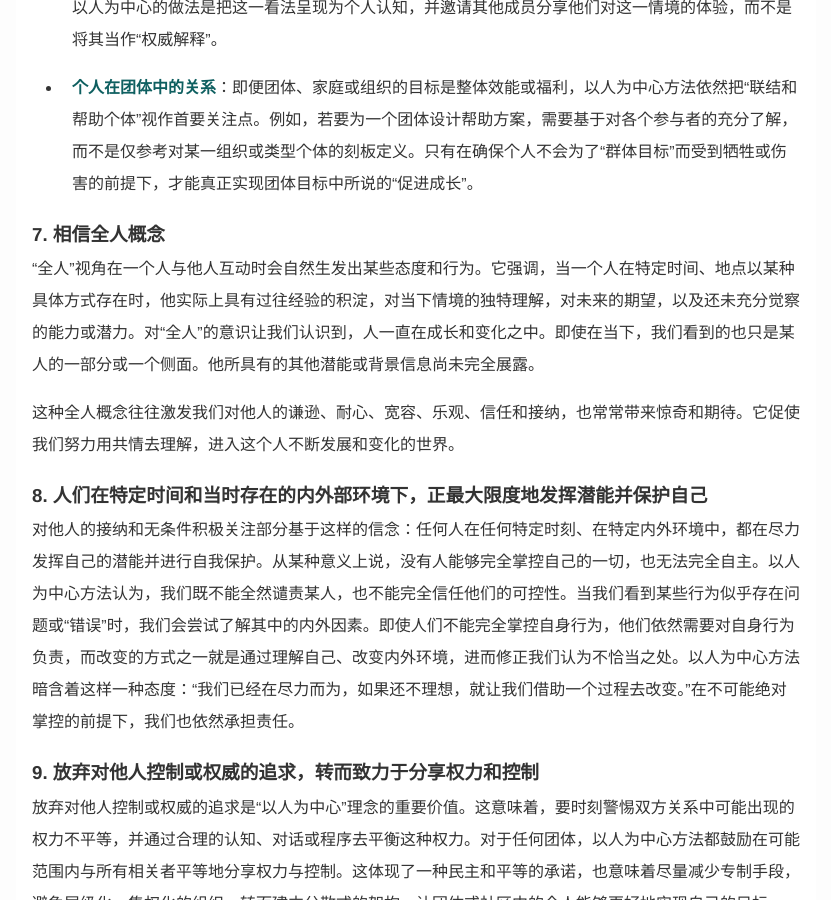
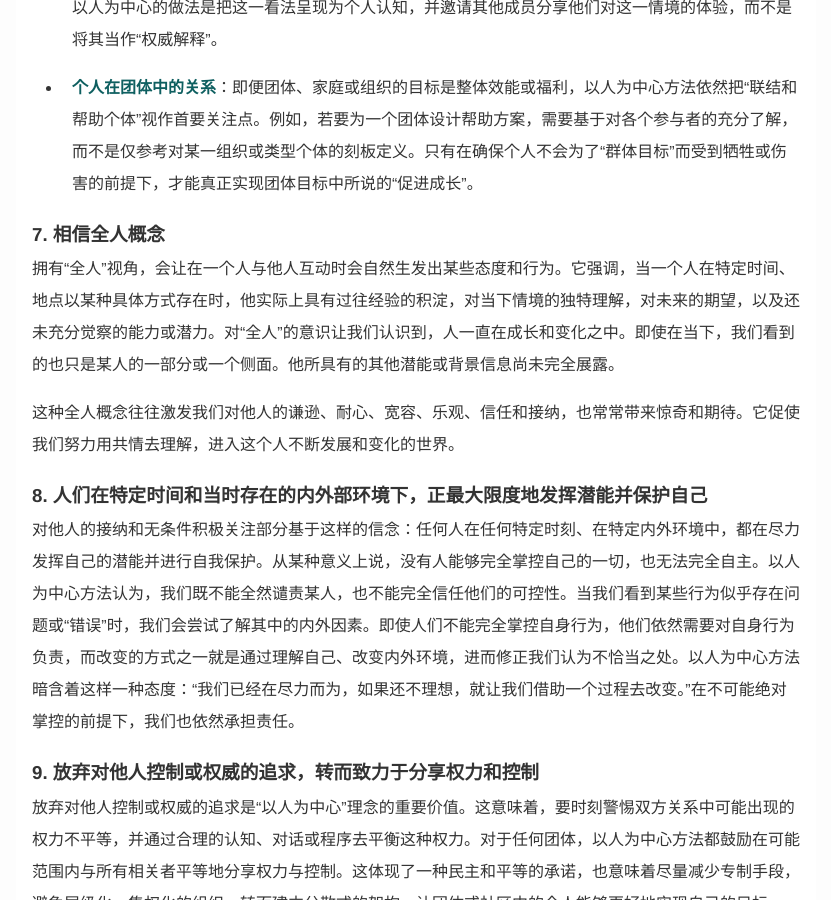
Before and after one commit to YeeLiu611/YeeLiu611, a Jekyll site: the page built from _blog_zh/2025-03-03-core_values.md, in a window 1280 px wide and 900 px high, scrolled down 2894 px. Shown: the whole window, without its empty margins (224-1055 px from the left). Built offline with Jekyll 4.4.1, drawn with Linux system fonts in a browser that asks for light colours; a script that is not in the unit is left out.

Commit message:
Update 博客文章（中文） “2025-03-03-core_values”

```diff
--- a/_blog_zh/2025-03-03-core_values.md
+++ b/_blog_zh/2025-03-03-core_values.md
@@ -93,7 +93,7 @@ _引用：Bozarth, J. D. & Bradley, B. T. (1986). The Core Values of the Person-
 
 ### 7. 相信全人概念
 
-“全人”视角在一个人与他人互动时会自然生发出某些态度和行为。它强调，当一个人在特定时间、地点以某种具体方式存在时，他实际上具有过往经验的积淀，对当下情境的独特理解，对未来的期望，以及还未充分觉察的能力或潜力。对“全人”的意识让我们认识到，人一直在成长和变化之中。即使在当下，我们看到的也只是某人的一部分或一个侧面。他所具有的其他潜能或背景信息尚未完全展露。
+拥有“全人”视角，会让在一个人与他人互动时会自然生发出某些态度和行为。它强调，当一个人在特定时间、地点以某种具体方式存在时，他实际上具有过往经验的积淀，对当下情境的独特理解，对未来的期望，以及还未充分觉察的能力或潜力。对“全人”的意识让我们认识到，人一直在成长和变化之中。即使在当下，我们看到的也只是某人的一部分或一个侧面。他所具有的其他潜能或背景信息尚未完全展露。
 
 这种全人概念往往激发我们对他人的谦逊、耐心、宽容、乐观、信任和接纳，也常常带来惊奇和期待。它促使我们努力用共情去理解，进入这个人不断发展和变化的世界。
 
```
